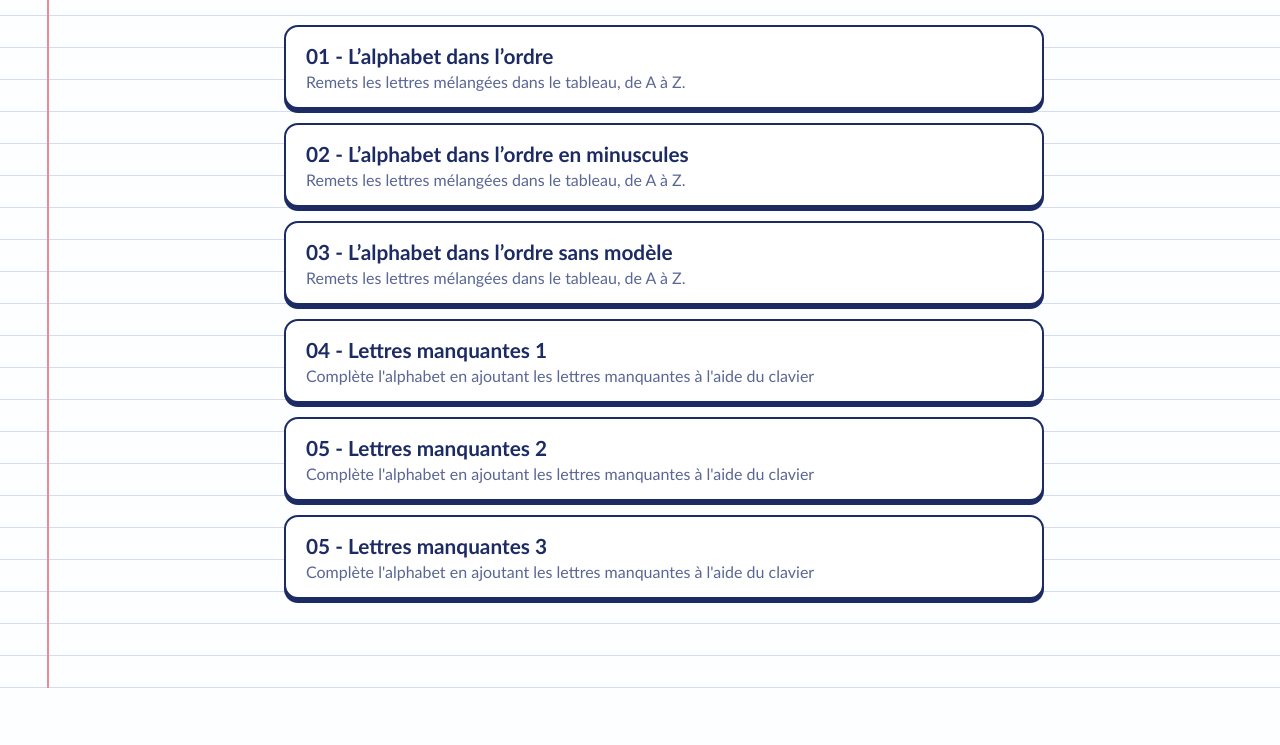
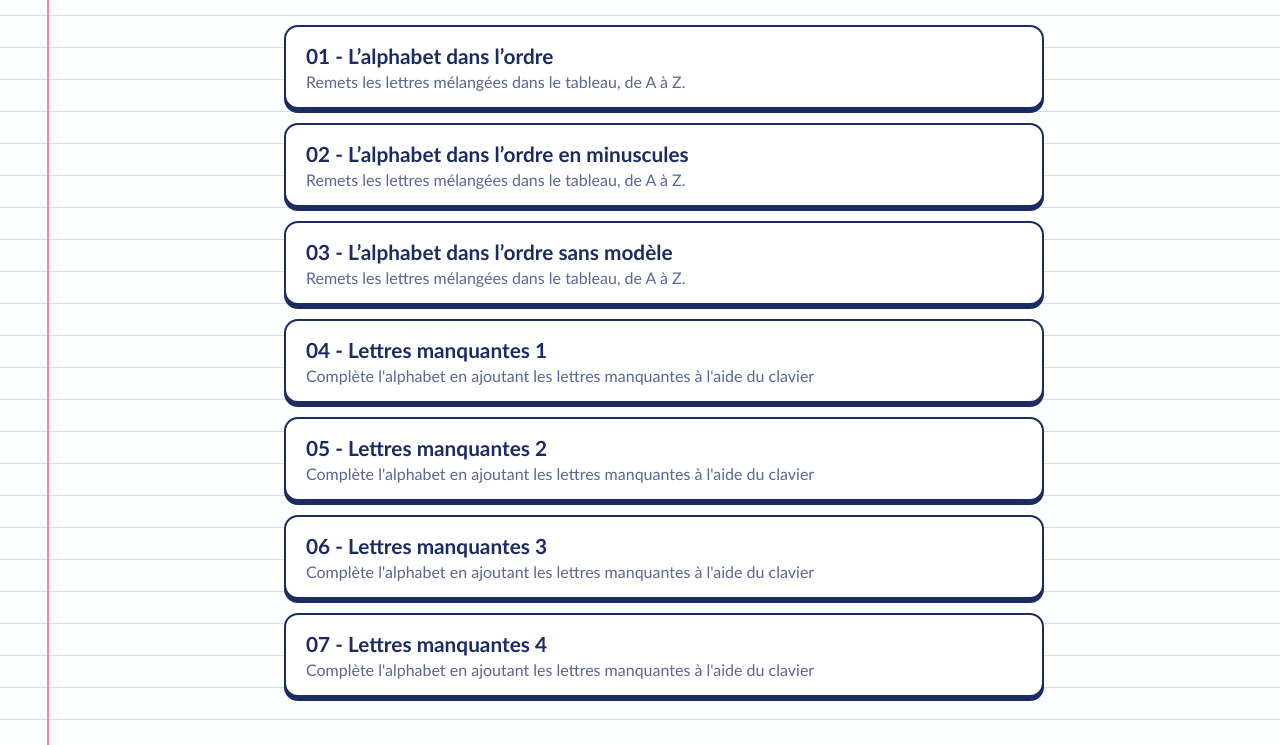
Before and after one commit to n1co-m/AlphaFLE, a plain HTML site: page index.html in a window 1280 px wide. Shown: the part 112-857 px from the top of the page. Before the commit the page ends 800 px from the top, so only its background shows below. Drawn offline with Linux system fonts and the light colour scheme; a web font is replaced by a local one.

Commit message:
Update index.html

```diff
--- a/index.html
+++ b/index.html
@@ -94,7 +94,14 @@
 
               <li>
       <a href="06-lettres-manquantes-3">
-        <span class="titre">05 - Lettres manquantes 3</span>
+        <span class="titre">06 - Lettres manquantes 3</span>
+        <span class="desc">Complète l'alphabet en ajoutant les lettres manquantes à l'aide du clavier</span>
+      </a>
+    </li>
+
+               <li>
+      <a href="07-lettres-manquantes-4">
+        <span class="titre">07 - Lettres manquantes 4</span>
         <span class="desc">Complète l'alphabet en ajoutant les lettres manquantes à l'aide du clavier</span>
       </a>
     </li>
```
